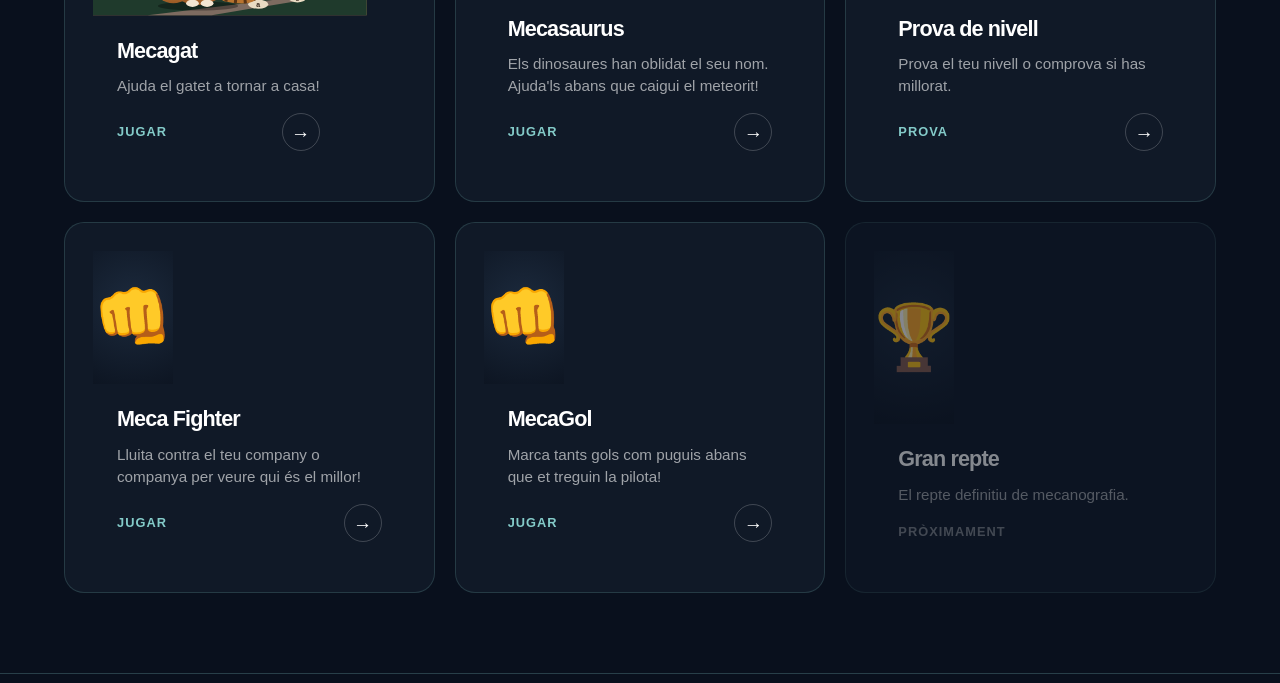
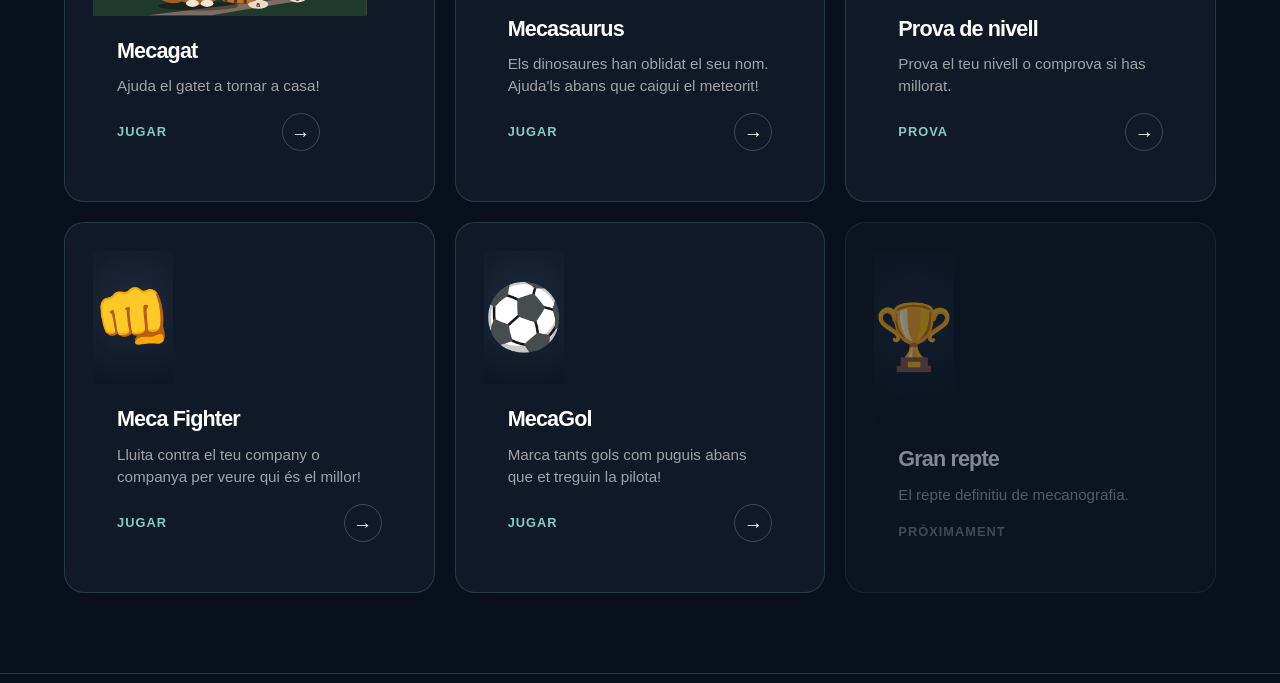
Before and after one commit to otsubiranas/meca, a plain HTML site: page index.html in a window 1280 px wide. Shown: the part 1180-1863 px from the top of the page. Drawn offline with Linux system fonts and the light colour scheme.

Commit message:
Update index.html

```diff
--- a/index.html
+++ b/index.html
@@ -364,7 +364,7 @@
 
             <!-- 8 -->
             <a class="game-card" href="games/mecagol/">
-                <div class="thumb ph">👊</div>
+                <div class="thumb ph">⚽</div>
                 <div class="card-body">
                     <div class="game-info">
                         <h3>MecaGol</h3>
```
